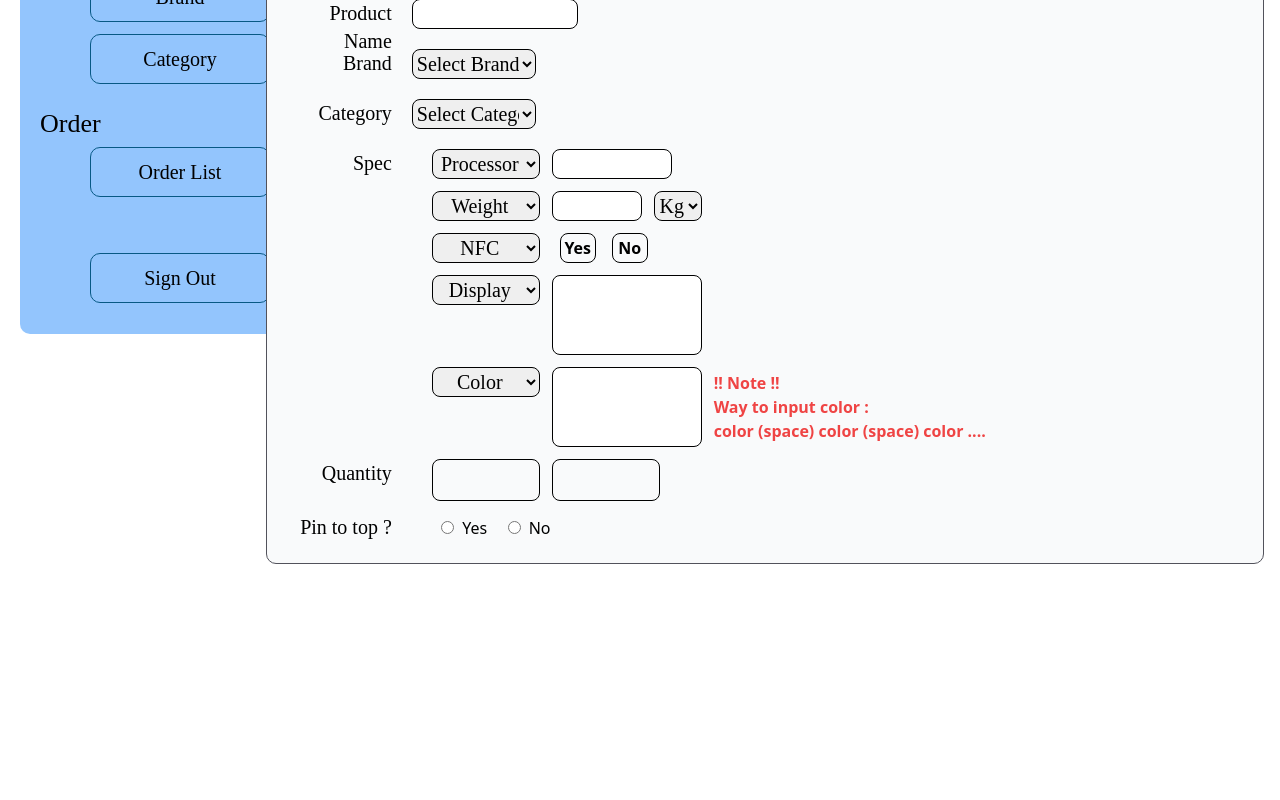
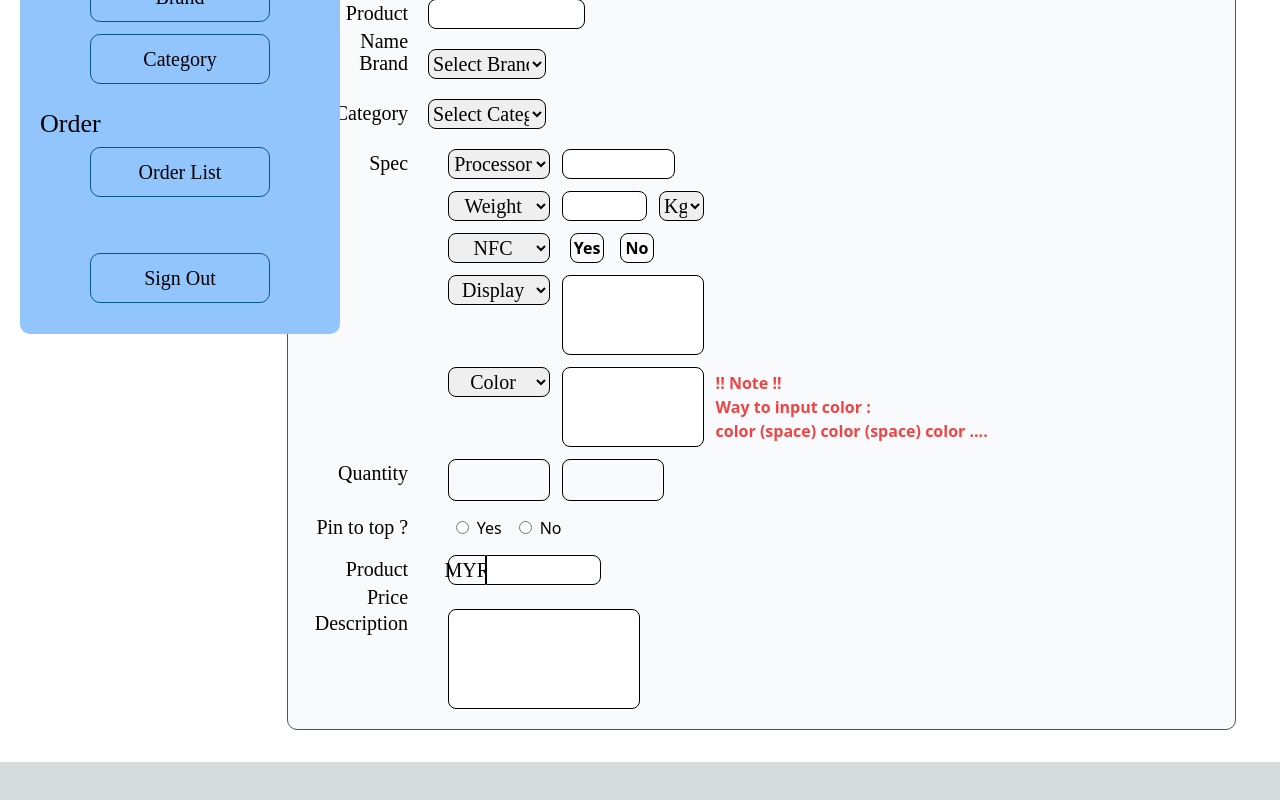
Before and after one commit to Cresswell-0301/fyp-admin, a Next.js app: page /add_new_product_page in a window 1280 px wide. Shown: the part 394-1194 px from the top of the page. After the commit the page ends 1156 px from the top, so only its background shows below. Built offline with nearby package versions, Linux system fonts and the light colour scheme.

Commit message:
update add new product page

```diff
--- a/pages/add_new_product_page.js
+++ b/pages/add_new_product_page.js
@@ -7,7 +7,8 @@ const colorNames = [
     'green',
     'yellow',
     'purple',
-    'orange'
+    'orange',
+    'black'
 ];
 
 export default function NewProduct() {
@@ -28,8 +29,6 @@ export default function NewProduct() {
         if (event.target.files.length > 0) {
             const imageUrl = URL.createObjectURL(event.target.files[0]);
             setImage(imageUrl);
-
-            alert('File loaded successfully');
         }
     };
 
@@ -65,6 +64,30 @@ export default function NewProduct() {
 
     const [brandValue, setBrandValue] = useState('');
     const [categoryValue, setCategoryValue] = useState('');
+
+    const [chk , setchk] = useState('');
+    const [isValidInput, setIsValidInput] = useState(true);
+
+    const [wght , setwght] = useState('');
+    const [wghtValid, setwghtValid] = useState(true);
+
+    const checkInput = (event) => {
+        const value = event.target.value;
+        setchk(value);
+
+        // Check if the input matches the pattern
+        const isValid = /^\d+(\.\d{1,2})?$/.test(value);
+        setIsValidInput(isValid);
+    };
+
+    const checkWghtInput = (event) => {
+        const value = event.target.value;
+        setwght(value);
+
+        // Check if the input matches the pattern
+        const wghtValid = /^\d+(\.\d{1,2})?$/.test(value);
+        setwghtValid(wghtValid);
+    };
 
     const handleInputChange = (event) => {
         setInputValue(event.target.value);
@@ -132,11 +155,11 @@ export default function NewProduct() {
     }
 
     return (
-        <div className="bg-white w-[100%] h-[1200px] flex flex-row">
+        <div className="bg-white w-[100%] flex flex-row">
             <LeftBar customClasses={customClasses} activePage={activePage} />
 
-            <div className="text-black right-0 w-full h-full p-8">
-                <form action="add_new_product_page" method="POST" className="w-[78%] h-auto flex flex-col p-5 absolute right-4 bg-gray-50 rounded-[10px] border border-zinc-600">
+            <div className="text-black w-full h-full p-8 bg-white">
+                <form action="add_new_product_page" method="POST" className="w-[78%] h-auto flex flex-col p-5 ml-[21%] bg-gray-50 rounded-[10px] border border-zinc-600">
                     <div className="flex flex-row w-full h-[50px] border-b-[1px] border-sky-700 pb-2">
                         <h1 className="w-[92%] h-full text-black text-[32px] font-normal font-['Poppins']">Add New Product</h1>
                         <button type="submit" className="w-[8%] h-full bg-teal-200 rounded-lg text-center text-black text-[28px] font-normal font-['Poppins'] hover:bg-teal-400 hover:border-[0.5px] hover:border-black">Add</button>
@@ -174,7 +197,7 @@ export default function NewProduct() {
                             <div className="flex flex-row w-full h-[30px] ">
                                 <h2 className="w-[11%] text-right text-black text-xl font-normal font-['Poppins'] ">Tag</h2>
 
-                                <div className="flex flex-row pl-5 w-[89%]">
+                                <div className="flex flex-row pl-5 w-[89%] gap-3">
                                     <label className="w-[10%] flex items-center gap-2 cursor-pointer hover:font-semibold group" title="New Arrival">
                                         <input type="radio" name="tag" value="NewArrival" className="cursor-pointer" required/>New Arrival
                                     </label>
@@ -286,7 +309,7 @@ export default function NewProduct() {
                                         </select>
 
                                         <div className='w-[85%] h-[30px] pl-3 flex flex-row'>
-                                            <input type="number" id="weightInput" className="w-[15%] h-full text-center border-[1px] border-black rounded-lg pl-2 pr-2 appearance-textfield [&::-webkit-outer-spin-button]:appearance-none [&::-webkit-inner-spin-button]:appearance-none" min={0} required />
+                                            <input input type="text" pattern="^\d+(\.\d{1,2})?$" value={wght} id="weightInput" className="w-[15%] h-full text-center border-[1px] border-black rounded-lg pl-2 pr-2 appearance-textfield [&::-webkit-outer-spin-button]:appearance-none [&::-webkit-inner-spin-button]:appearance-none" min={0} onChange={checkWghtInput} required />
 
                                             <div className="w-[10%] h-full pl-3">
                                                 <select id="weight" name="weight" className="w-full h-full text-center text-black text-xl font-normal font-['Poppins'] border-[1px] border-black rounded-lg">
@@ -294,6 +317,10 @@ export default function NewProduct() {
                                                     <option value="g">g</option>
                                                 </select>
                                             </div>
+
+                                            {!wghtValid && (
+                                                <p className="pl-3 text-red-500 font-semibold">Invalid input. Please enter a valid decimal number.(decimal.00)</p>
+                                            )}
                                         </div>
                                     </div>
                                     {/* Weight End */}
@@ -323,7 +350,7 @@ export default function NewProduct() {
                                     {/* Display Start */}
                                     <div className="flex flex-row pl-5 mt-3 w-[89%] h-[80px]">
                                         <select id="display" name="display" className="w-[15%] h-[30px] text-center text-black text-xl font-normal font-['Poppins'] border-[1px] border-black rounded-lg">
-                                            <option value="Display" selected>Display</option>
+                                            <option value="Display">Display</option>
                                             <option value="#">#</option>
                                         </select>
 
@@ -421,6 +448,48 @@ export default function NewProduct() {
                             </div>
                             {/* Pin End */}
 
+                            {/* Price Start */}
+                            <div className="flex flex-row w-full h-[30px] mt-3">
+                                <h2 className="w-[11%] text-right text-black text-xl font-normal font-['Poppins'] ">Product Price</h2>
+
+                                <div className="flex flex-row pl-10 w-[89%]">
+
+                                    <span
+                                    className="w-[5%] h-full text-black text-xl uppercase
+                                    font-normal font-['Poppins'] border-[1px] border-black rounded-l-lg
+                                    mb-3 flex items-center justify-center"
+                                    > MYR</span>
+
+                                    <input type="text"
+                                    pattern="^\d+(\.\d{1,2})?$"
+                                    className="w-[15%] h-full text-center border-[1px]
+                                    border-black rounded-r-lg pl-2 pr-2
+                                    appearance-textfield [&::-webkit-outer-spin-button]:appearance-none
+                                    [&::-webkit-inner-spin-button]:appearance-none"
+                                    value={chk}
+                                    onChange={checkInput}
+
+                                    min={0} required
+                                    />
+
+                                    {!isValidInput && (
+                                        <p className="pl-3 text-red-500 font-semibold">Invalid input. Please enter a valid decimal number.(decimal.00)</p>
+                                    )}
+
+                                </div>
+                            </div>
+                            {/* Price End */}
+
+                            {/* Description Start */}
+                            <div className="flex flex-row w-full h-[100px] mt-6">
+                                <h2 className="w-[11%] text-right text-black text-xl font-normal font-['Poppins'] ">Description</h2>
+
+                                <div className="flex flex-row pl-10 w-[89%]">
+                                    <textarea id='description' className="w-[25%] h-full border-[1px] border-black rounded-lg resize-none p-2 overflow-auto" required />
+                                </div>
+                            </div>
+                            {/* Description End */}
+
                         </div>
                     </div>
                 </form>
```
Lines whose indentation alone changed are shown as unchanged.
